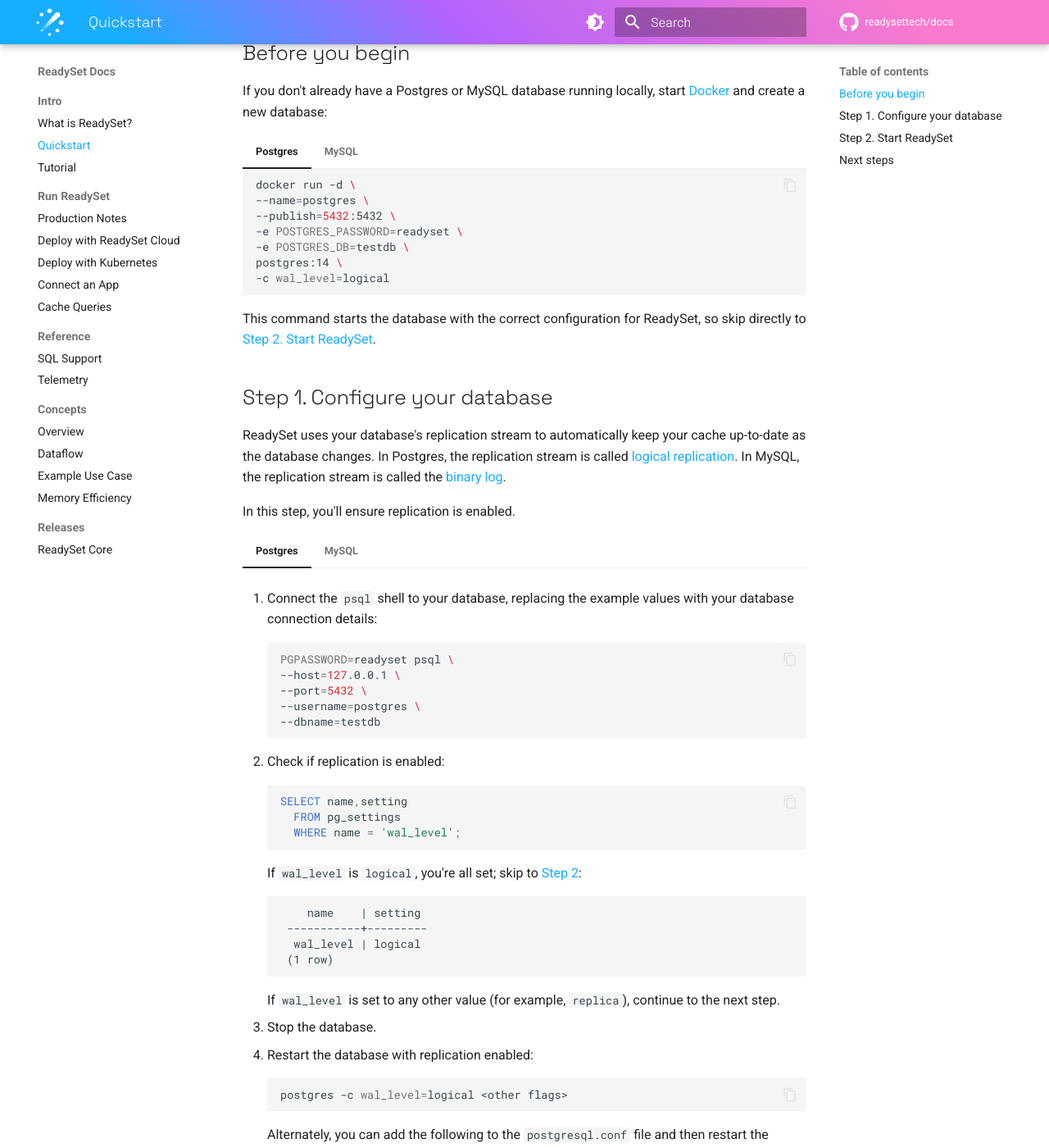
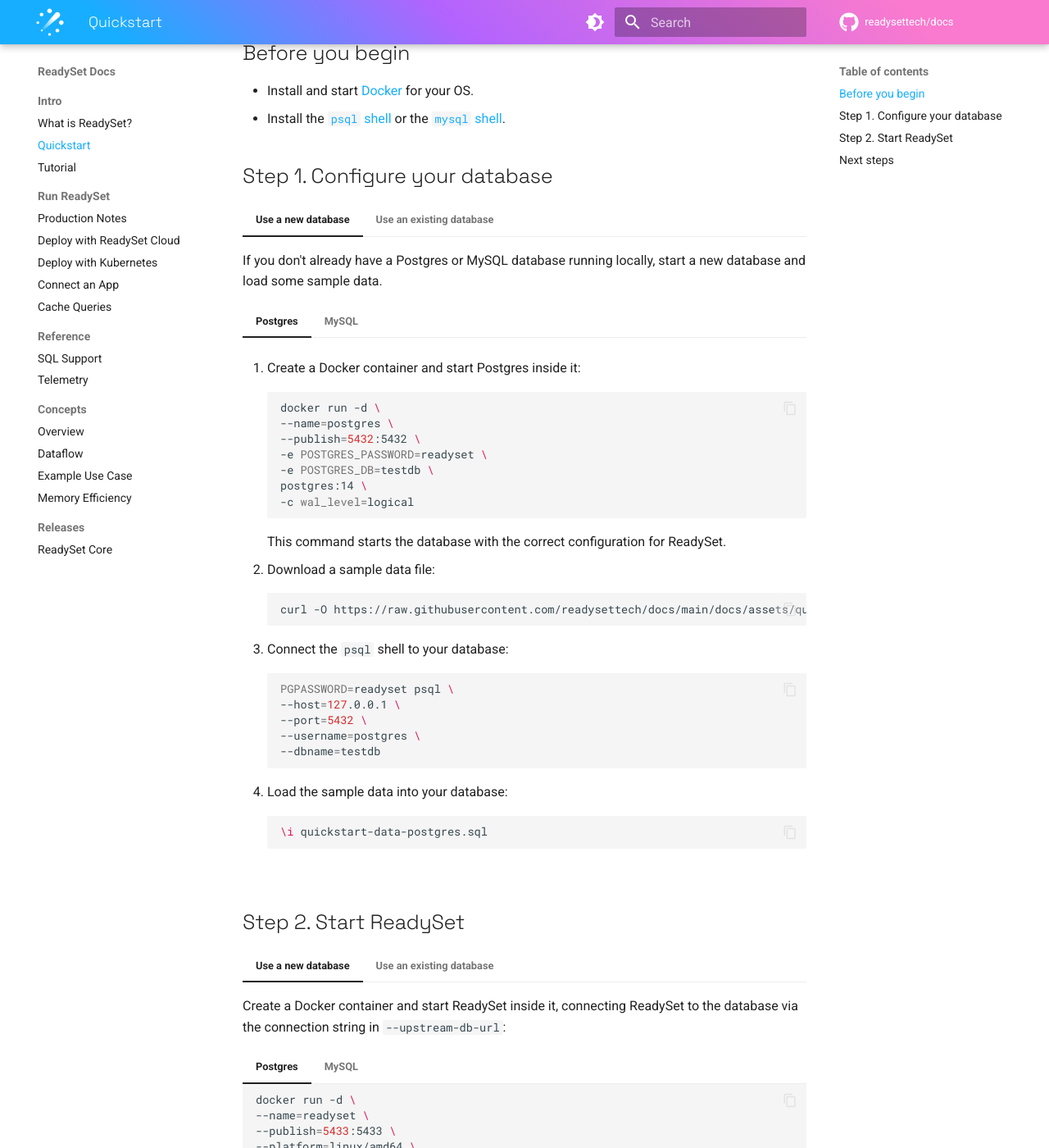
Before and after one commit to readysettech/docs-old, an MkDocs documentation site: the page built from docs/guides/quickstart.md, in a window 1280 px wide and 1400 px high, scrolled down 308 px. Shown: the whole window at 82% size. Built offline with MkDocs 1.6.1 and Material for MkDocs 9.7.7, drawn with Linux system fonts in a browser that asks for light colours; comment, search, counter and statistics services are not loaded; some of the changed text lies outside the part shown.

Commit message:
Tweak quickstart
- Use toggles for user to select existing or new db.
- For new db, also load a small sample dataset.
- Remove unnecessary `DROP` commands from sample .sql files.

````diff
--- a/docs/guides/quickstart.md
+++ b/docs/guides/quickstart.md
@@ -8,137 +8,195 @@
 
 ## Before you begin
 
-If you don't already have a Postgres or MySQL database running locally, start [Docker](https://docs.docker.com/engine/install/) and create a new database:
-
-=== "Postgres"
-
-    ``` sh
-    docker run -d \
-    --name=postgres \
-    --publish=5432:5432 \
-    -e POSTGRES_PASSWORD=readyset \
-    -e POSTGRES_DB=testdb \
-    postgres:14 \
-    -c wal_level=logical
-    ```
-
-=== "MySQL"
-
-    ``` sh
-    docker run -d \
-    --name=mysql \
-    --publish=3306:3306 \
-    -e MYSQL_ROOT_PASSWORD=readyset \
-    -e MYSQL_DATABASE=testdb \
-    mysql
-    ```
-
-This command starts the database with the correct configuration for ReadySet, so skip directly to [Step 2. Start ReadySet](#step-2-start-readyset).
+- Install and start [Docker](https://docs.docker.com/engine/install/) for your OS.
+- Install the [`psql` shell](https://www.postgresql.org/docs/current/app-psql.html) or the [`mysql` shell](https://dev.mysql.com/doc/refman/8.0/en/mysql.html).
 
 ## Step 1. Configure your database
 
-ReadySet uses your database's replication stream to automatically keep your cache up-to-date as the database changes. In Postgres, the replication stream is called [logical replication](https://www.postgresql.org/docs/current/logical-replication.html). In MySQL, the replication stream is called the [binary log](https://dev.mysql.com/doc/refman/5.7/en/binary-log.html).
+=== "Use a new database"
 
-In this step, you'll ensure replication is enabled.
+    If you don't already have a Postgres or MySQL database running locally, start a new database and load some sample data.
 
-=== "Postgres"
+    === "Postgres"
 
-    1. Connect the `psql` shell to your database, replacing the example values with your database connection details:
+        1. Create a Docker container and start Postgres inside it:
 
-        ``` sh
-        PGPASSWORD=readyset psql \
-        --host=127.0.0.1 \
-        --port=5432 \
-        --username=postgres \
-        --dbname=testdb
-        ```
+            ``` sh
+            docker run -d \
+            --name=postgres \
+            --publish=5432:5432 \
+            -e POSTGRES_PASSWORD=readyset \
+            -e POSTGRES_DB=testdb \
+            postgres:14 \
+            -c wal_level=logical
+            ```
 
-    1. Check if replication is enabled:
+            This command starts the database with the correct configuration for ReadySet.
 
-        ``` sql
-        SELECT name,setting
-          FROM pg_settings
-          WHERE name = 'wal_level';
-        ```
+        1. Download a sample data file:
 
-        If `wal_level` is `logical`, you're all set; skip to [Step 2](#step-2-start-readyset):
+            ``` sh
+            curl -O https://raw.githubusercontent.com/readysettech/docs/main/docs/assets/quickstart-data-postgres.sql
+            ```
 
-        ``` {.text .no-copy}
-            name    | setting
-         -----------+---------
-          wal_level | logical
-         (1 row)
-        ```
+        1. Connect the `psql` shell to your database:
 
-        If `wal_level` is set to any other value (for example, `replica`), continue to the next step.
+            ``` sh
+            PGPASSWORD=readyset psql \
+            --host=127.0.0.1 \
+            --port=5432 \
+            --username=postgres \
+            --dbname=testdb
+            ```
 
-    1. Stop the database.
+        1. Load the sample data into your database:
 
-    1. Restart the database with replication enabled:
+            ``` sh
+            \i quickstart-data-postgres.sql
+            ```
 
-        ``` sh
-        postgres -c wal_level=logical <other flags>
-        ```
+    === "MySQL"
 
-        Alternately, you can add the following to the `postgresql.conf` file and then restart the database:
+        1. Create a Docker container and start MySQL inside it:
 
-        ``` sh
-        wal_level = logical
-        ```
+            ``` sh
+            docker run -d \
+            --name=mysql \
+            --publish=3306:3306 \
+            -e MYSQL_ROOT_PASSWORD=readyset \
+            -e MYSQL_DATABASE=testdb \
+            mysql
+            ```
 
-=== "MySQL"
+            This command starts the database with the correct configuration for ReadySet.
 
-    1. Connect the `mysql` shell to your database, replacing the example values with your database connection details:
+        1. Download a sample data file:
 
-        ``` sh
-        mysql \
-        --host=127.0.0.1 \
-        --port=3306 \
-        --user=root \
-        --password=readyset \
-        --database=testdb
-        ```
+            ``` sh
+            curl -O https://raw.githubusercontent.com/readysettech/docs/main/docs/assets/quickstart-data-mysql.sql
+            ```
 
-    1. Check if replication is enabled with the `ROW` logging format:
+        1. Connect the `mysql` shell to your database:
 
-        ``` sql
-        SHOW VARIABLES LIKE 'log_bin';
-        SHOW VARIABLES LIKE 'binlog_format';
-        ```
+            ``` sh
+            mysql \
+            --host=127.0.0.1 \
+            --port=3306 \
+            --user=root \
+            --password=readyset \
+            --database=testdb
+            ```
 
-        If `log_bin` is `ON` and `binlog_format` is `ROW`, you're all set; skip to [Step 2. Start ReadySet](#step-2-start-readyset):
+        1. Load the sample data into your database:
 
-        ``` {.text .no-copy}
-        +---------------+-------+
-        | Variable_name | Value |
-        +---------------+-------+
-        | log_bin       | ON    |
-        +---------------+-------+
-        1 row in set (0.01 sec)
+            ``` sh
+            source quickstart-data-mysql.sql;
+            ```
 
-        +---------------+-------+
-        | Variable_name | Value |
-        +---------------+-------+
-        | binlog_format | ROW   |
-        +---------------+-------+
-        1 row in set (0.01 sec)
-        ```
+=== "Use an existing database"
 
-        If either is set to any other value, continue to the next step.
+    ReadySet uses your database's replication stream to automatically keep your cache up-to-date as the database changes. In Postgres, the replication stream is called [logical replication](https://www.postgresql.org/docs/current/logical-replication.html). In MySQL, the replication stream is called the [binary log](https://dev.mysql.com/doc/refman/5.7/en/binary-log.html).
 
-    1. Stop the database.
+    In this step, you'll ensure replication is enabled.
 
-    1. Restart the database with replication enabled and the logging format set to `ROW`:
+    === "Postgres"
 
-        ``` sh
-        mysql --log-bin --binlog-format=ROW <other flags>
-        ```
+        1. Connect the `psql` shell to your database, replacing the example values with your database connection details:
+
+            ``` sh
+            PGPASSWORD=readyset psql \
+            --host=127.0.0.1 \
+            --port=5432 \
+            --username=postgres \
+            --dbname=testdb
+            ```
+
+        1. Check if replication is enabled:
+
+            ``` sql
+            SELECT name,setting
+              FROM pg_settings
+              WHERE name = 'wal_level';
+            ```
+
+            If `wal_level` is `logical`, you're all set; skip to [Step 2](#step-2-start-readyset):
+
+            ``` {.text .no-copy}
+                name    | setting
+             -----------+---------
+              wal_level | logical
+             (1 row)
+            ```
+
+            If `wal_level` is set to any other value (for example, `replica`), continue to the next step.
+
+        1. Stop the database.
+
+        1. Restart the database with replication enabled:
+
+            ``` sh
+            postgres -c wal_level=logical <other flags>
+            ```
+
+            Alternately, you can add the following to the `postgresql.conf` file and then restart the database:
+
+            ``` sh
+            wal_level = logical
+            ```
+
+    === "MySQL"
+
+        1. Connect the `mysql` shell to your database, replacing the example values with your database connection details:
+
+            ``` sh
+            mysql \
+            --host=127.0.0.1 \
+            --port=3306 \
+            --user=root \
+            --password=readyset \
+            --database=testdb
+            ```
+
+        1. Check if replication is enabled with the `ROW` logging format:
+
+            ``` sql
+            SHOW VARIABLES LIKE 'log_bin';
+            SHOW VARIABLES LIKE 'binlog_format';
+            ```
+
+            If `log_bin` is `ON` and `binlog_format` is `ROW`, you're all set; skip to [Step 2. Start ReadySet](#step-2-start-readyset):
+
+            ``` {.text .no-copy}
+            +---------------+-------+
+            | Variable_name | Value |
+            +---------------+-------+
+            | log_bin       | ON    |
+            +---------------+-------+
+            1 row in set (0.01 sec)
+
+            +---------------+-------+
+            | Variable_name | Value |
+            +---------------+-------+
+            | binlog_format | ROW   |
+            +---------------+-------+
+            1 row in set (0.01 sec)
+            ```
+
+            If either is set to any other value, continue to the next step.
+
+        1. Stop the database.
+
+        1. Restart the database with replication enabled and the logging format set to `ROW`:
+
+            ``` sh
+            mysql --log-bin --binlog-format=ROW <other flags>
+            ```
 
 ## Step 2. Start ReadySet
 
-1. Make sure you have [Docker](https://docs.docker.com/engine/install/) installed and running.
+=== "Use a new database"
 
-1. Start ReadySet, replacing the `--upstream-db-url` value with your database connection string and the `--username` and `--password` values with your database credentials:
+    Create a Docker container and start ReadySet inside it, connecting ReadySet to the database via the connection string in `--upstream-db-url`:
 
     === "Postgres"
 
@@ -186,9 +244,62 @@
         --db-dir='/state'
         ```
 
-    !!! tip
+=== "Use an existing database"
 
-        For details about the `readyset` command above, see the [ReadySet Tutorial](tutorial.md#step-2-start-readyset).
+    Create a Docker container and start ReadySet inside it:
+
+    !!! note
+
+        Be sure to update `--upstream-db-url`, `--username` and `--password` with your database connection string and credentials.
+
+    === "Postgres"
+
+        ``` sh
+        docker run -d \
+        --name=readyset \
+        --publish=5433:5433 \
+        --platform=linux/amd64 \
+        --volume='readyset:/state' \
+        --pull=always \
+        -e DEPLOYMENT_ENV=quickstart_docker \
+        -e RS_API_KEY \
+        public.ecr.aws/readyset/readyset:beta-2022-12-15 \
+        --standalone \
+        --deployment='quickstart-postgres' \
+        --database-type=postgresql \
+        --upstream-db-url=postgresql://postgres:readyset@172.17.0.1:5432/testdb \
+        --address=0.0.0.0:5433 \
+        --username='postgres' \
+        --password='readyset' \
+        --query-caching='explicit' \
+        --db-dir='/state'
+        ```
+
+    === "MySQL"
+
+        ``` sh
+        docker run -d \
+        --name=readyset \
+        --publish=3307:3307 \
+        --platform=linux/amd64 \
+        --volume='readyset:/state' \
+        --pull=always \
+        -e DEPLOYMENT_ENV=quickstart_docker \
+        -e RS_API_KEY \
+        public.ecr.aws/readyset/readyset:beta-2022-12-15 \
+        --standalone \
+        --deployment='quickstart-mysql' \
+        --database-type=mysql \
+        --upstream-db-url=mysql://root:readyset@172.17.0.1:3306/testdb \
+        --address=0.0.0.0:5433 \
+        --username='root' \
+        --password='readyset' \
+        --query-caching='explicit' \
+        --db-dir='/state'
+        ```
+
+For details about the `readyset` command above, see the [ReadySet Tutorial](tutorial.md#step-2-start-readyset).
+
 
 ## Next steps
 
````
Also changed, not shown: other parts of docs/guides/quickstart.md (+1 -1 lines), 2 other files.
